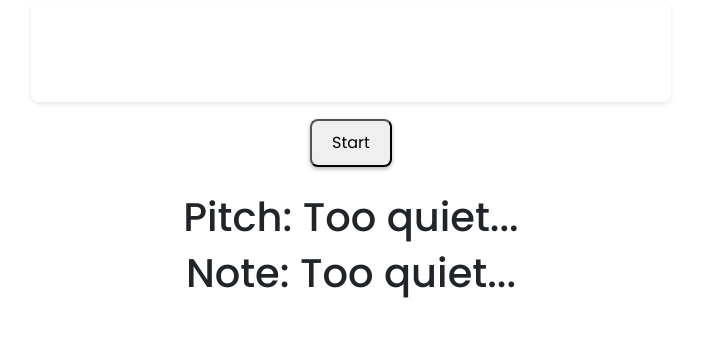
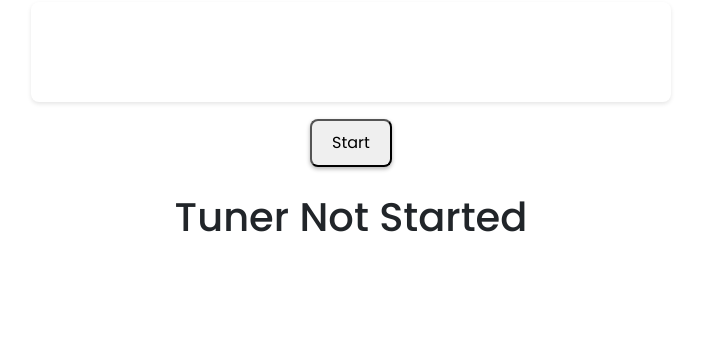
Before and after one commit to Ja7L/PitchTest, a Flask app: page /tuner in a window 1280 px wide. Shown: the part 146-483 px from the top of the page, without its empty margins (289-990 px from the left). Run offline with Flask 3, Linux system fonts and the light colour scheme.

Commit message:
Update tuner.html
Cleaned up ux for clarity

```diff
--- a/templates/tuner.html
+++ b/templates/tuner.html
@@ -11,8 +11,8 @@
         <br>
         <button id="init" onclick="start()">Start</button>
     </p>
-    <h1 id="pitch">Pitch: Too quiet...</h1>
-    <h1 id="note">Note: Too quiet...</h1> <!-- Added note display -->
+    <h1 id="pitch">Tuner Not Started</h1>
+    <h1 id="note"></h1> <!-- Added note display -->
 </section>
 
 <script src="/static/pitch-detection.js"></script>
```
